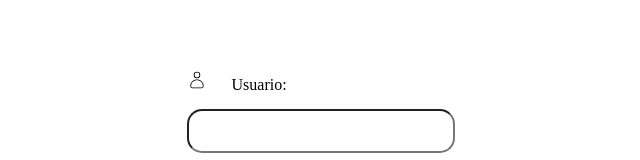
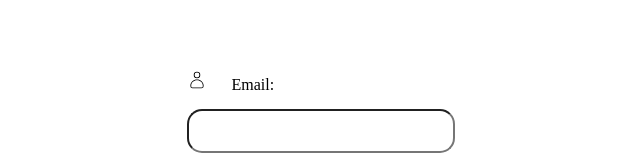
Before and after one commit to Francsy/gTt-VIH-hr-manager-app, a React (Create React App) app in the folder client/: page / in a window 1280 px wide. Shown: the part 238-398 px from the top of the page, without its empty margins (328-968 px from the left). Built offline with nearby package versions, Linux system fonts and the light colour scheme.

Commit message:
add / routing from login response

```diff
--- a/client/src/components/Login/Login.jsx
+++ b/client/src/components/Login/Login.jsx
@@ -1,38 +1,51 @@
 import React from "react";
 import '../../styles/componets/Login.css'
-import {CiUser} from 'react-icons/ci'
+import { CiUser } from 'react-icons/ci'
 
-import {CiUnlock} from 'react-icons/ci';
+import { CiUnlock } from 'react-icons/ci';
 import axios from 'axios';
 import { useState } from "react";
+import { Navigate } from "react-router-dom"
 
 function Login() {
-  const [username, setUsername] = useState('');
+  const [email, setEmail] = useState('');
   const [password, setPassword] = useState('');
+  const [redirection, setRedirection] = useState('')
 
   async function handleSubmit(e) {
     e.preventDefault();
+
     try {
       const res = await axios.post('/login', {
-        logEmail: username,
+        logEmail: email,
         logPassword: password
       });
-      console.log(res.data);
+      const message = res.data.message;
+      console.log(message)
+      if (message === 'empleadoAccess') {
+        setRedirection('/user')
+      } else if (message === 'adminAccess') {
+        setRedirection('/admin/select')
+      } else {
+        return alert('Tus credenciales no son correctas')
+      }
     } catch (error) {
       console.log(error);
+      return alert('Tus credenciales no son correctas')
+
     }
   }
 
-  return (
+  return redirection ? <Navigate to={redirection} /> :(
     <>
       <div className="container">
         <img src="https://pbs.twimg.com/profile_images/733194621589827584/0G4zcdJO_400x400.jpg" alt="Texto alternativo" />
         <form className="login-form" onSubmit={handleSubmit}>
           <label className="usuario_label">
-        <div className="user-label"><CiUser className="icon"/>Usuario: </div>        <input type="text" value={username} onChange={(e) => setUsername(e.target.value)} className="input" />
+            <div className="user-label"><CiUser className="icon" />Email: </div>        <input type="text" value={email} onChange={(e) => setEmail(e.target.value)} className="input" />
           </label>
           <label>
-        <div><CiUnlock className="icon"/>Contraseña: </div>
+            <div><CiUnlock className="icon" />Contraseña: </div>
             <input type="password" value={password} onChange={(e) => setPassword(e.target.value)} className="input" />
           </label>
           <button type="submit" className="button">Iniciar sesión</button>
```
Lines whose indentation alone changed are shown as unchanged.
